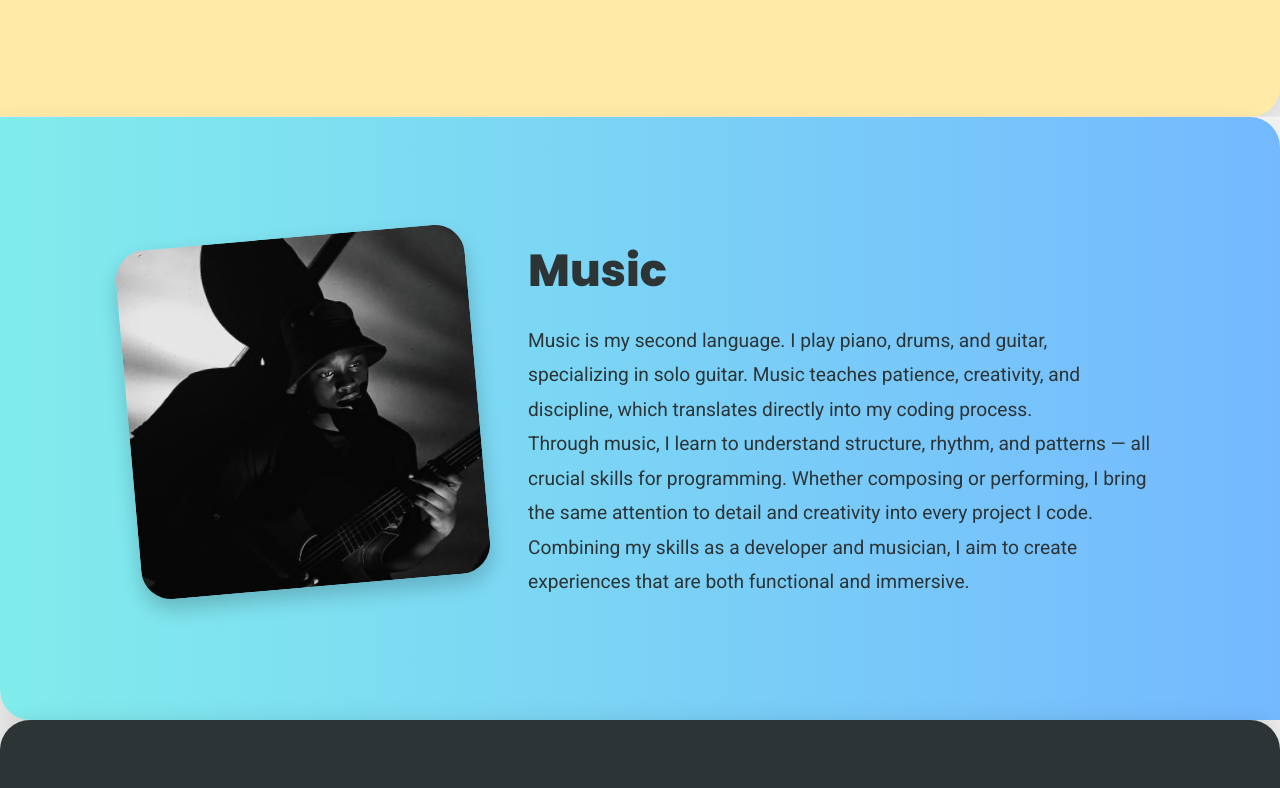
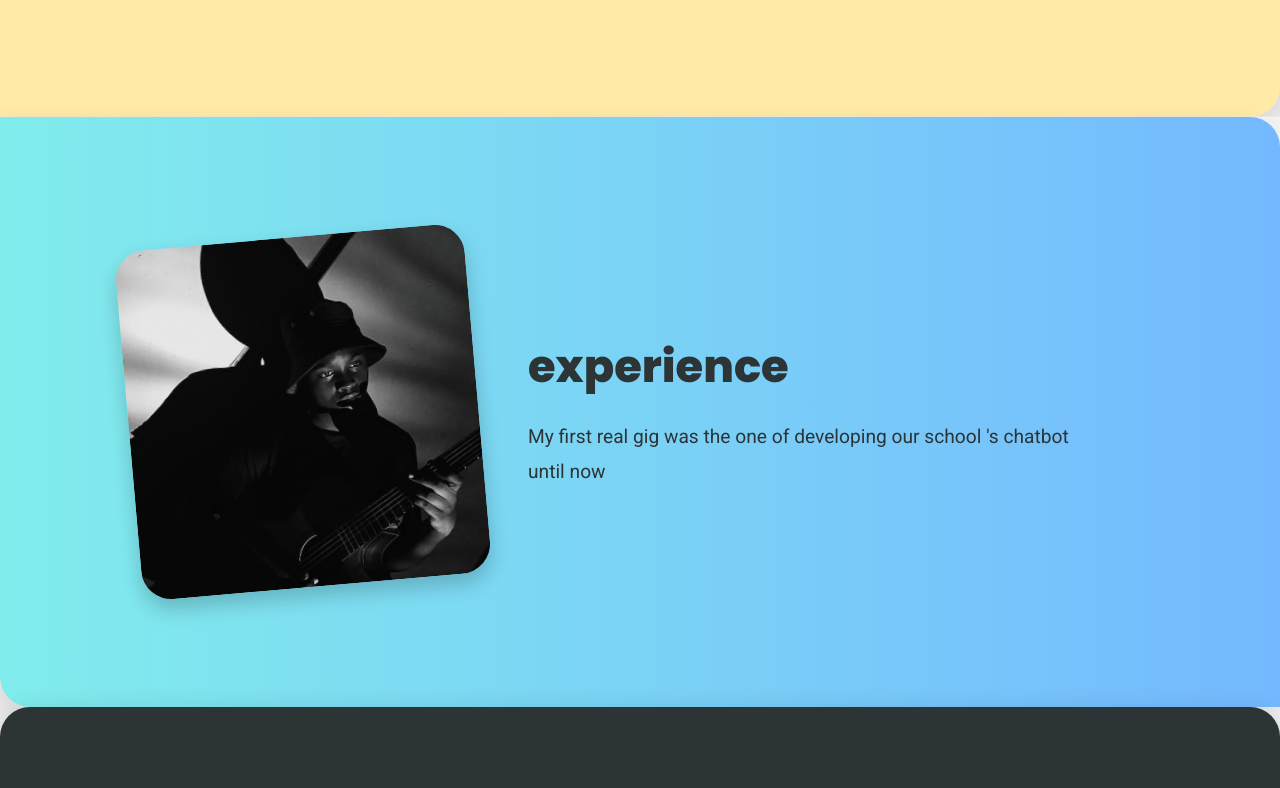
Before and after one commit to mr-beni0/portifolio, a plain HTML site: page index.html in a window 1280 px wide. Shown: the part 614-1402 px from the top of the page. Drawn offline with Linux system fonts and the light colour scheme.

Commit message:
Update index.html

```diff
--- a/index.html
+++ b/index.html
@@ -101,10 +101,9 @@ section { padding:100px 10%; position:relative; }
 <section id="music">
 <img src="ig1.jpg" alt="Music Image">
 <div>
-<h2>Music</h2>
-<p>Music is my second language. I play <span>piano, drums, and guitar</span>, specializing in <span>solo guitar</span>. Music teaches patience, creativity, and discipline, which translates directly into my coding process.</p>
-<p>Through music, I learn to understand structure, rhythm, and patterns — all crucial skills for programming. Whether composing or performing, I bring the same attention to detail and creativity into every project I code.</p>
-<p>Combining my skills as a developer and musician, I aim to create experiences that are both functional and immersive.</p>
+<h2>experience</h2>
+<p> My first real gig was the one of developing our school 's chatbot  </p>
+<p>until now</p>
 </div>
 </section>
 
```
